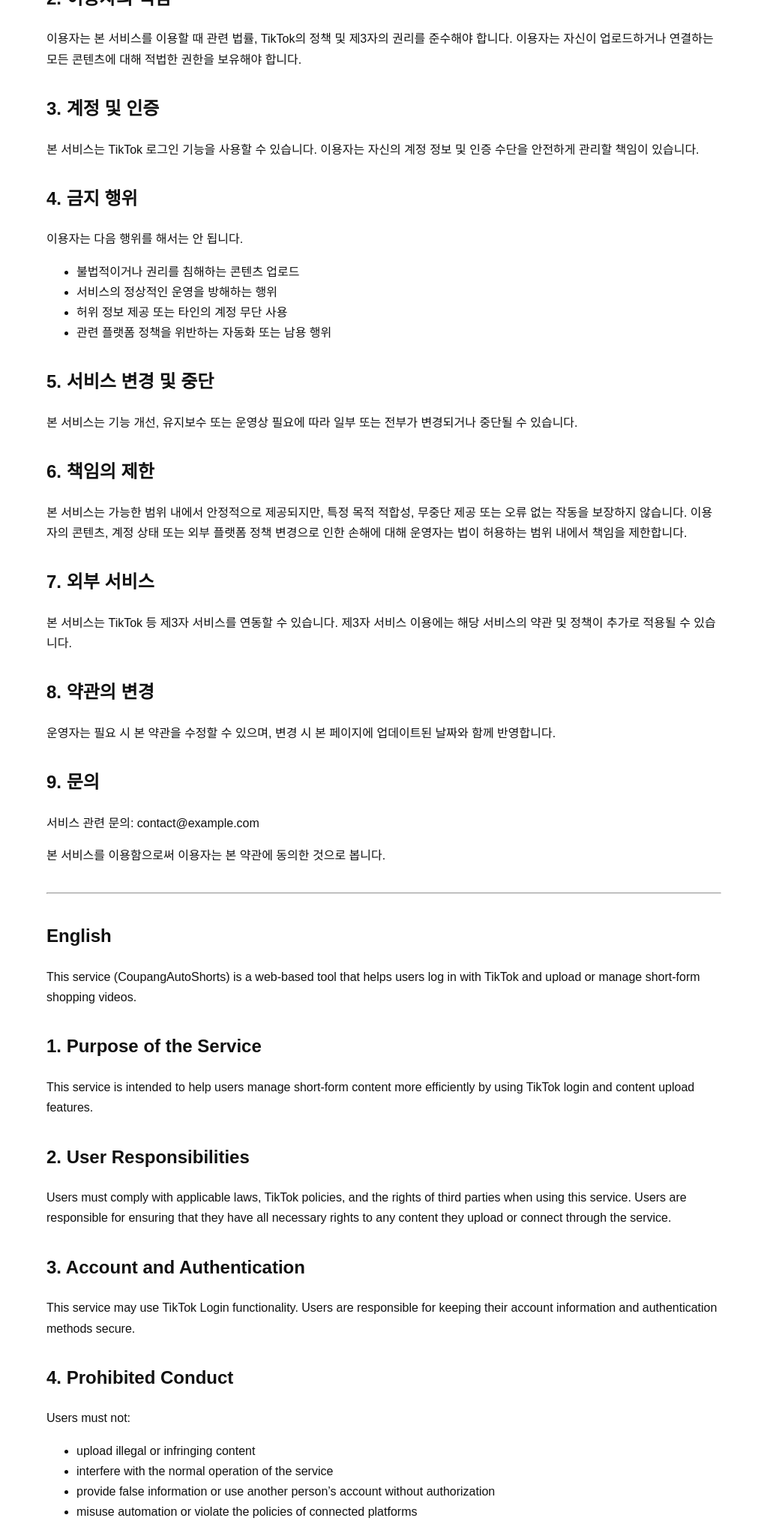
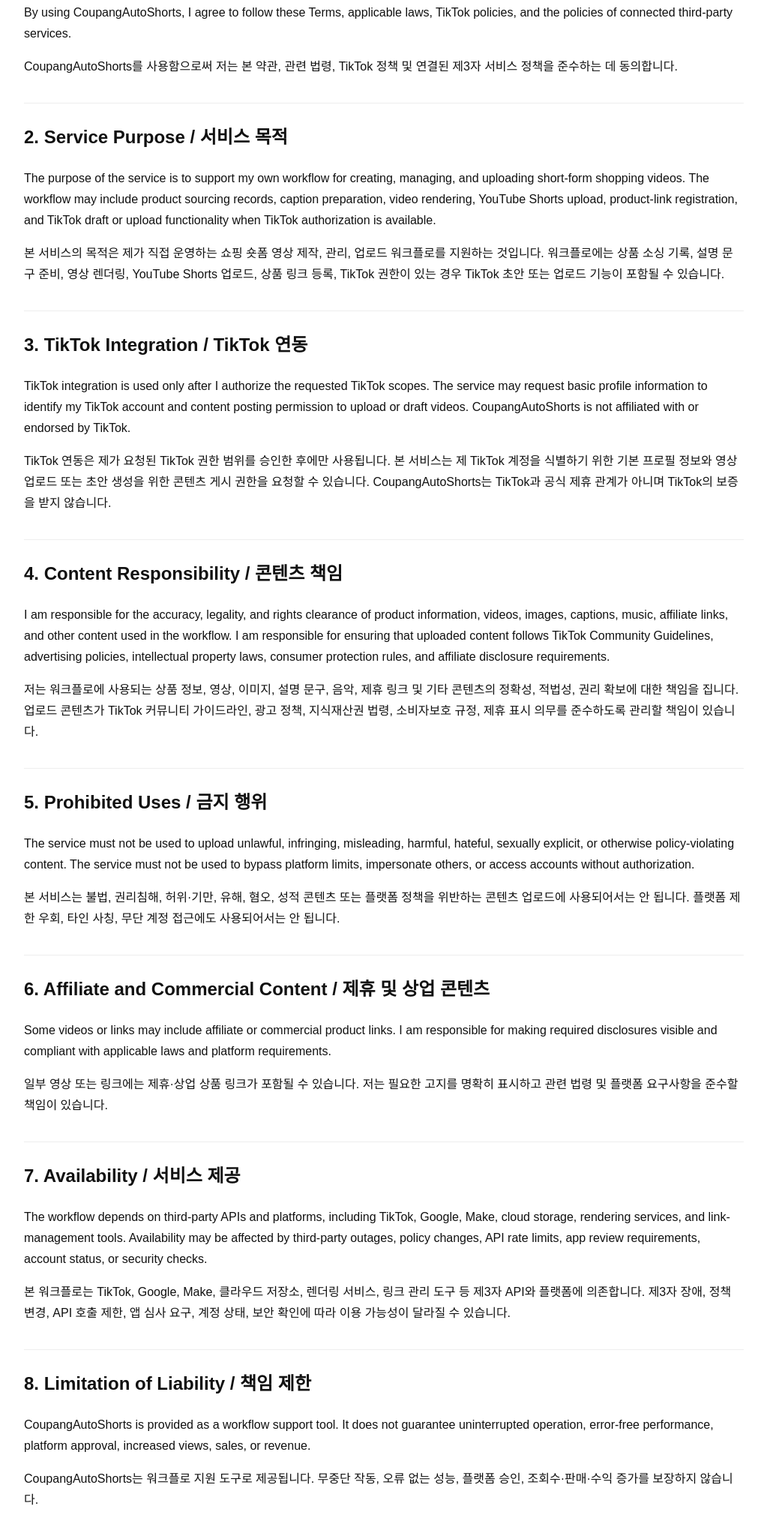
Before and after one commit to qo6001/coupangautoshorts, a website: page terms.html in a window 1280 px wide. Shown: the part 488-2520 px from the top of the page at 75% size, without its empty margins (128-1151 px from the left). Drawn offline with Linux system fonts and the light colour scheme.

Commit message:
Update Terms of Service with new title and content

```diff
--- a/terms.html
+++ b/terms.html
@@ -3,161 +3,61 @@
 <head>
   <meta charset="UTF-8" />
   <meta name="viewport" content="width=device-width, initial-scale=1.0" />
-  <title>Terms of Service</title>
+  <title>CoupangAutoShorts Terms of Service</title>
   <style>
-    body {
-      font-family: Arial, "Apple SD Gothic Neo", "Malgun Gothic", sans-serif;
-      line-height: 1.7;
-      max-width: 900px;
-      margin: 40px auto;
-      padding: 0 20px;
-      color: #111;
-    }
-    h1, h2 { margin-top: 32px; }
-    .muted { color: #666; font-size: 14px; }
-    hr { margin: 36px 0; }
-  </style>
+  body { font-family: Arial, "Apple SD Gothic Neo", "Malgun Gothic", sans-serif; line-height: 1.75; max-width: 960px; margin: 40px auto; padding: 0 22px; color: #111; }
+  h1 { font-size: 32px; margin-bottom: 8px; }
+  h2 { margin-top: 34px; border-top: 1px solid #eee; padding-top: 24px; }
+  .muted { color: #666; font-size: 14px; }
+  .box { background: #f7f7f9; border: 1px solid #e4e4e7; border-radius: 12px; padding: 16px 18px; }
+  table { width: 100%; border-collapse: collapse; margin: 16px 0; }
+  th, td { border: 1px solid #ddd; padding: 10px; vertical-align: top; }
+  th { background: #f5f5f5; text-align: left; }
+</style>
 </head>
 <body>
-  <h1>이용약관 / Terms of Service</h1>
-  <p class="muted">최종 업데이트: 2026-04-07 / Last updated: 2026-04-07</p>
+  <h1>Terms of Service / 이용약관</h1>
+  <p class="muted">Last updated: 2026-05-05 / 최종 업데이트: 2026-05-05</p>
 
-  <h2>한국어</h2>
-  <p>
-    본 서비스(CoupangAutoShorts)는 사용자가 TikTok 계정으로 로그인하고,
-    쇼핑용 숏폼 영상을 업로드 및 관리할 수 있도록 돕는 웹 기반 도구입니다.
-  </p>
+  <div class="box">
+    <p><strong>CoupangAutoShorts</strong> is a web-based workflow service that I operate for my own short-form shopping content. I use it to prepare product videos, manage product links, and upload or save videos as drafts on connected platforms such as TikTok after account authorization.</p>
+    <p><strong>CoupangAutoShorts</strong>는 제가 직접 운영하는 쇼핑 숏폼 콘텐츠 워크플로 서비스입니다. 저는 이 서비스를 통해 상품 영상을 준비하고, 상품 링크를 관리하며, 계정 승인 후 TikTok 등 연결 플랫폼에 영상을 업로드하거나 초안으로 저장합니다.</p>
+  </div>
 
-  <h2>1. 서비스 목적</h2>
-  <p>
-    본 서비스는 사용자가 TikTok 로그인 기능 및 콘텐츠 업로드 기능을 활용하여
-    숏폼 콘텐츠를 보다 효율적으로 관리할 수 있도록 지원합니다.
-  </p>
+  <h2>1. Acceptance of Terms / 약관 동의</h2>
+  <p>By using CoupangAutoShorts, I agree to follow these Terms, applicable laws, TikTok policies, and the policies of connected third-party services.</p>
+  <p>CoupangAutoShorts를 사용함으로써 저는 본 약관, 관련 법령, TikTok 정책 및 연결된 제3자 서비스 정책을 준수하는 데 동의합니다.</p>
 
-  <h2>2. 이용자의 책임</h2>
-  <p>
-    이용자는 본 서비스를 이용할 때 관련 법률, TikTok의 정책 및 제3자의 권리를 준수해야 합니다.
-    이용자는 자신이 업로드하거나 연결하는 모든 콘텐츠에 대해 적법한 권한을 보유해야 합니다.
-  </p>
+  <h2>2. Service Purpose / 서비스 목적</h2>
+  <p>The purpose of the service is to support my own workflow for creating, managing, and uploading short-form shopping videos. The workflow may include product sourcing records, caption preparation, video rendering, YouTube Shorts upload, product-link registration, and TikTok draft or upload functionality when TikTok authorization is available.</p>
+  <p>본 서비스의 목적은 제가 직접 운영하는 쇼핑 숏폼 영상 제작, 관리, 업로드 워크플로를 지원하는 것입니다. 워크플로에는 상품 소싱 기록, 설명 문구 준비, 영상 렌더링, YouTube Shorts 업로드, 상품 링크 등록, TikTok 권한이 있는 경우 TikTok 초안 또는 업로드 기능이 포함될 수 있습니다.</p>
 
-  <h2>3. 계정 및 인증</h2>
-  <p>
-    본 서비스는 TikTok 로그인 기능을 사용할 수 있습니다.
-    이용자는 자신의 계정 정보 및 인증 수단을 안전하게 관리할 책임이 있습니다.
-  </p>
+  <h2>3. TikTok Integration / TikTok 연동</h2>
+  <p>TikTok integration is used only after I authorize the requested TikTok scopes. The service may request basic profile information to identify my TikTok account and content posting permission to upload or draft videos. CoupangAutoShorts is not affiliated with or endorsed by TikTok.</p>
+  <p>TikTok 연동은 제가 요청된 TikTok 권한 범위를 승인한 후에만 사용됩니다. 본 서비스는 제 TikTok 계정을 식별하기 위한 기본 프로필 정보와 영상 업로드 또는 초안 생성을 위한 콘텐츠 게시 권한을 요청할 수 있습니다. CoupangAutoShorts는 TikTok과 공식 제휴 관계가 아니며 TikTok의 보증을 받지 않습니다.</p>
 
-  <h2>4. 금지 행위</h2>
-  <p>이용자는 다음 행위를 해서는 안 됩니다.</p>
-  <ul>
-    <li>불법적이거나 권리를 침해하는 콘텐츠 업로드</li>
-    <li>서비스의 정상적인 운영을 방해하는 행위</li>
-    <li>허위 정보 제공 또는 타인의 계정 무단 사용</li>
-    <li>관련 플랫폼 정책을 위반하는 자동화 또는 남용 행위</li>
-  </ul>
+  <h2>4. Content Responsibility / 콘텐츠 책임</h2>
+  <p>I am responsible for the accuracy, legality, and rights clearance of product information, videos, images, captions, music, affiliate links, and other content used in the workflow. I am responsible for ensuring that uploaded content follows TikTok Community Guidelines, advertising policies, intellectual property laws, consumer protection rules, and affiliate disclosure requirements.</p>
+  <p>저는 워크플로에 사용되는 상품 정보, 영상, 이미지, 설명 문구, 음악, 제휴 링크 및 기타 콘텐츠의 정확성, 적법성, 권리 확보에 대한 책임을 집니다. 업로드 콘텐츠가 TikTok 커뮤니티 가이드라인, 광고 정책, 지식재산권 법령, 소비자보호 규정, 제휴 표시 의무를 준수하도록 관리할 책임이 있습니다.</p>
 
-  <h2>5. 서비스 변경 및 중단</h2>
-  <p>
-    본 서비스는 기능 개선, 유지보수 또는 운영상 필요에 따라 일부 또는 전부가 변경되거나 중단될 수 있습니다.
-  </p>
+  <h2>5. Prohibited Uses / 금지 행위</h2>
+  <p>The service must not be used to upload unlawful, infringing, misleading, harmful, hateful, sexually explicit, or otherwise policy-violating content. The service must not be used to bypass platform limits, impersonate others, or access accounts without authorization.</p>
+  <p>본 서비스는 불법, 권리침해, 허위·기만, 유해, 혐오, 성적 콘텐츠 또는 플랫폼 정책을 위반하는 콘텐츠 업로드에 사용되어서는 안 됩니다. 플랫폼 제한 우회, 타인 사칭, 무단 계정 접근에도 사용되어서는 안 됩니다.</p>
 
-  <h2>6. 책임의 제한</h2>
-  <p>
-    본 서비스는 가능한 범위 내에서 안정적으로 제공되지만,
-    특정 목적 적합성, 무중단 제공 또는 오류 없는 작동을 보장하지 않습니다.
-    이용자의 콘텐츠, 계정 상태 또는 외부 플랫폼 정책 변경으로 인한 손해에 대해
-    운영자는 법이 허용하는 범위 내에서 책임을 제한합니다.
-  </p>
+  <h2>6. Affiliate and Commercial Content / 제휴 및 상업 콘텐츠</h2>
+  <p>Some videos or links may include affiliate or commercial product links. I am responsible for making required disclosures visible and compliant with applicable laws and platform requirements.</p>
+  <p>일부 영상 또는 링크에는 제휴·상업 상품 링크가 포함될 수 있습니다. 저는 필요한 고지를 명확히 표시하고 관련 법령 및 플랫폼 요구사항을 준수할 책임이 있습니다.</p>
 
-  <h2>7. 외부 서비스</h2>
-  <p>
-    본 서비스는 TikTok 등 제3자 서비스를 연동할 수 있습니다.
-    제3자 서비스 이용에는 해당 서비스의 약관 및 정책이 추가로 적용될 수 있습니다.
-  </p>
+  <h2>7. Availability / 서비스 제공</h2>
+  <p>The workflow depends on third-party APIs and platforms, including TikTok, Google, Make, cloud storage, rendering services, and link-management tools. Availability may be affected by third-party outages, policy changes, API rate limits, app review requirements, account status, or security checks.</p>
+  <p>본 워크플로는 TikTok, Google, Make, 클라우드 저장소, 렌더링 서비스, 링크 관리 도구 등 제3자 API와 플랫폼에 의존합니다. 제3자 장애, 정책 변경, API 호출 제한, 앱 심사 요구, 계정 상태, 보안 확인에 따라 이용 가능성이 달라질 수 있습니다.</p>
 
-  <h2>8. 약관의 변경</h2>
-  <p>
-    운영자는 필요 시 본 약관을 수정할 수 있으며,
-    변경 시 본 페이지에 업데이트된 날짜와 함께 반영합니다.
-  </p>
+  <h2>8. Limitation of Liability / 책임 제한</h2>
+  <p>CoupangAutoShorts is provided as a workflow support tool. It does not guarantee uninterrupted operation, error-free performance, platform approval, increased views, sales, or revenue.</p>
+  <p>CoupangAutoShorts는 워크플로 지원 도구로 제공됩니다. 무중단 작동, 오류 없는 성능, 플랫폼 승인, 조회수·판매·수익 증가를 보장하지 않습니다.</p>
 
-  <h2>9. 문의</h2>
-  <p>
-    서비스 관련 문의: contact@example.com
-  </p>
-
-  <p>
-    본 서비스를 이용함으로써 이용자는 본 약관에 동의한 것으로 봅니다.
-  </p>
-
-  <hr />
-
-  <h2>English</h2>
-  <p>
-    This service (CoupangAutoShorts) is a web-based tool that helps users log in with TikTok
-    and upload or manage short-form shopping videos.
-  </p>
-
-  <h2>1. Purpose of the Service</h2>
-  <p>
-    This service is intended to help users manage short-form content more efficiently
-    by using TikTok login and content upload features.
-  </p>
-
-  <h2>2. User Responsibilities</h2>
-  <p>
-    Users must comply with applicable laws, TikTok policies, and the rights of third parties
-    when using this service. Users are responsible for ensuring that they have all necessary rights
-    to any content they upload or connect through the service.
-  </p>
-
-  <h2>3. Account and Authentication</h2>
-  <p>
-    This service may use TikTok Login functionality.
-    Users are responsible for keeping their account information and authentication methods secure.
-  </p>
-
-  <h2>4. Prohibited Conduct</h2>
-  <p>Users must not:</p>
-  <ul>
-    <li>upload illegal or infringing content</li>
-    <li>interfere with the normal operation of the service</li>
-    <li>provide false information or use another person’s account without authorization</li>
-    <li>misuse automation or violate the policies of connected platforms</li>
-  </ul>
-
-  <h2>5. Service Changes and Suspension</h2>
-  <p>
-    This service may be modified, limited, or discontinued in whole or in part
-    for maintenance, improvement, or operational reasons.
-  </p>
-
-  <h2>6. Limitation of Liability</h2>
-  <p>
-    The service is provided on a reasonable-effort basis, but no guarantee is made regarding
-    fitness for a particular purpose, uninterrupted availability, or error-free operation.
-    To the maximum extent permitted by law, the operator is not liable for losses resulting from
-    user content, account status, or policy changes of external platforms.
-  </p>
-
-  <h2>7. Third-Party Services</h2>
-  <p>
-    This service may integrate with third-party services such as TikTok.
-    Use of those third-party services may also be subject to their own terms and policies.
-  </p>
-
-  <h2>8. Changes to These Terms</h2>
-  <p>
-    The operator may update these Terms when necessary,
-    and any changes will be reflected on this page with an updated date.
-  </p>
-
-  <h2>9. Contact</h2>
-  <p>
-    For inquiries about this service: contact@example.com
-  </p>
-
-  <p>
-    By using this service, the user is deemed to have agreed to these Terms.
-  </p>
+  <h2>9. Contact / 문의</h2>
+  <p>For support or policy-related requests, contact: <strong>a95958579@gmail.com</strong></p>
+  <p>지원 또는 정책 관련 문의는 다음 이메일로 연락해 주세요: <strong>a95958579@gmail.com</strong></p>
 </body>
 </html>
```
